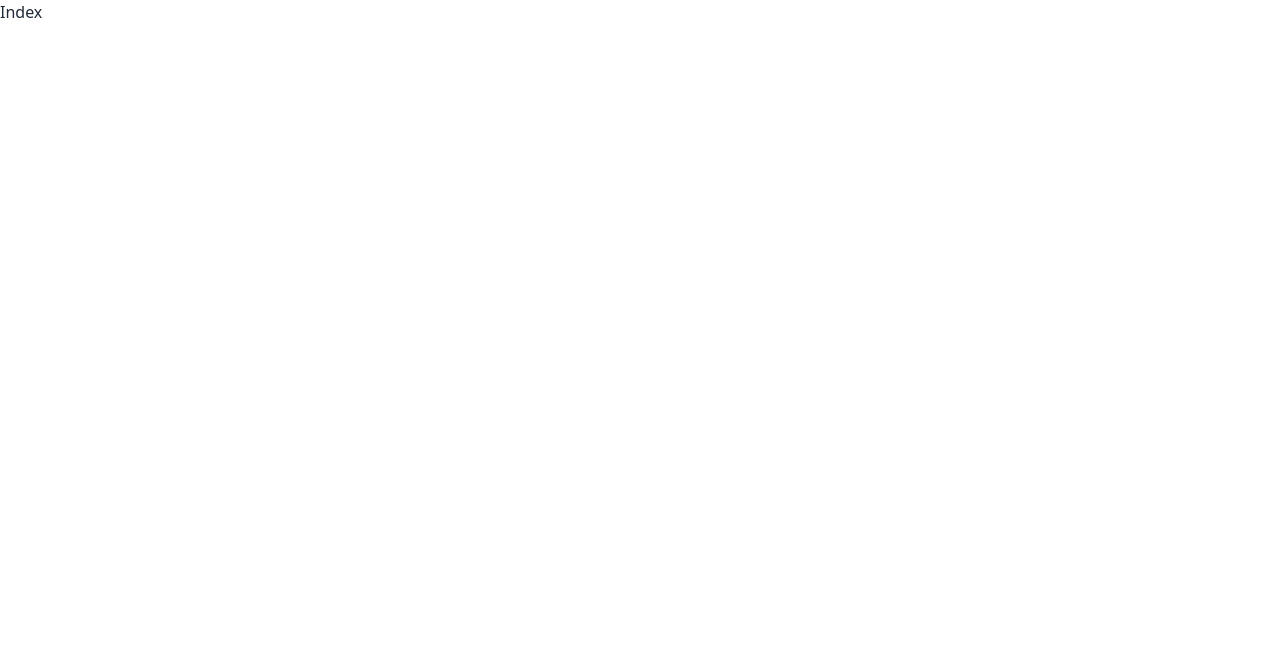
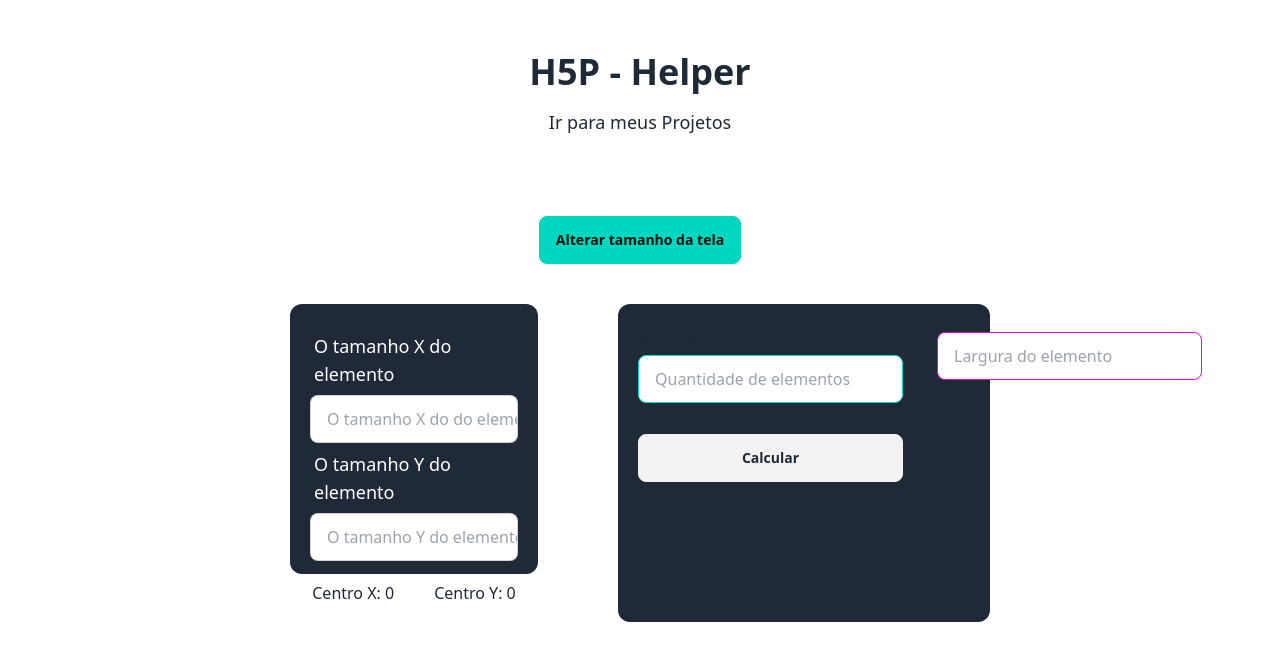
Before and after one commit to andrefelipe18/H5PNuxtHelper, a Nuxt app: page / in a window 1280 px wide. Shown: the top 660 px of the page. Built offline with nearby package versions, Linux system fonts and the light colour scheme.

Commit message:
Start the project

```diff
--- a/app.vue
+++ b/app.vue
@@ -1,5 +1,17 @@
 <template>
-  <div>
+  <NuxtLayout>
     <NuxtPage />
-  </div>
+  </NuxtLayout>
 </template>
+<style>
+input[type=number]::-webkit-inner-spin-button {
+  -webkit-appearance: none;
+
+}
+
+input[type=number] {
+  -moz-appearance: textfield;
+  appearance: textfield;
+
+}
+</style>
--- /dev/null
+++ b/assets/css/index.css
@@ -0,0 +1,5 @@
+html,
+body,
+#__nuxt {
+  @apply w-full h-full scroll-smooth;
+}
--- /dev/null
+++ b/components/MoreElementsCenter.vue
@@ -0,0 +1,71 @@
+<script setup lang="ts">
+import { useStorage } from '@vueuse/core'
+
+const screenSizeX = useStorage('screenSizeX', 0);
+const screenSizeY = useStorage('screenSizeY', 0);
+
+const elementCount = ref<Number | undefined>();
+const elementsArray = computed(() => Array(elementCount.value).fill(undefined));
+const elementSizes = ref([]);
+const elementPositions = ref<Number[]>([]);
+
+// O maximo de elementos é 5
+watch([elementCount], () => {
+    if (Number(elementCount.value) > 5) {
+        elementCount.value = 5;
+    }
+});
+
+const calculatePositions = () => {
+    const totalElementWidth = elementSizes.value.reduce((sum, size) => sum + size, 0);
+    const totalSpaceWidth = (Number(elementCount.value) - 1) * 15;
+    const totalWidth = totalElementWidth + totalSpaceWidth;
+    const remainingSpace = screenSizeX.value - totalWidth;
+    const leftSpace = remainingSpace / 2;
+
+    elementPositions.value = elementSizes.value.map((size, index) => {
+        const previousElementsWidth = elementSizes.value.slice(0, index).reduce((sum, size) => sum + size, 0);
+        const previousSpacesWidth = index * 15;
+        return leftSpace + previousElementsWidth + previousSpacesWidth;
+    });
+};
+</script>
+<template>
+    <div class="container bg-gray-800 p-5 rounded-xl w-[30%] min-h-[318px]">
+        <div class="flex flex-col lg:flex-row">
+
+            <div class="flex flex-col">
+                <!-- Pega a quantidade de elementos -->
+                <div class="join join-vertical">
+                    <div class="label">
+                        <span class="label-text-alt">Quantos elementos?</span>
+                    </div>
+                    <input type="number" v-model.number="elementCount" placeholder="Quantidade de elementos"
+                        class="input input-bordered input-accent" />
+                    <div class="label">
+                        <span class="label-text-alt">Max 5</span>
+                    </div>
+                </div>
+                <button class="btn" @click="calculatePositions">Calcular</button>
+            </div>
+            <div class="divider lg:divider-horizontal"></div>
+
+            <!-- Pega o tamanho do elemento -->
+            <div class="join join-vertical">
+                <!-- Para cada elemento vai perguntar a largura -->
+                <div v-for="(element, index) in elementsArray" :key="index"
+                    class="flex flex-col items-center justify-center">
+                    <input v-model.number="elementSizes[index]" type="number" placeholder="Largura do elemento"
+                        class="mt-2 input input-bordered input-secondary" />
+                </div>
+            </div>
+        </div>
+
+        <div class="flex justify-center gap-10 mx-auto">
+            <div v-for="(position, index) in elementPositions" :key="index">
+                <p>Elemento {{ index + 1 }}: {{ position }} pixels</p>
+            </div>
+        </div>
+    </div>
+</template>
+<style scoped></style>
--- /dev/null
+++ b/components/OneElementCenter.vue
@@ -0,0 +1,45 @@
+<script setup lang="ts">
+import { useStorage } from '@vueuse/core'
+
+const screenSizeX = useStorage('screenSizeX', 0);
+const screenSizeY = useStorage('screenSizeY', 0);
+const screenFullSizeX = useStorage('screenFullSizeX', 0);
+const screenFullSizeY = useStorage('screenFullSizeY', 0);
+
+const elementSizeX = ref<Number>();
+const elementSizeY = ref<Number>();
+
+const centerX = computed(() => {
+    let diferenca = Number(screenFullSizeX.value) - Number(screenSizeX.value);
+    return (screenSizeX.value && elementSizeX.value) ? (Number(screenSizeX.value) - Number(elementSizeX.value)) / 2 + diferenca : 0;
+});
+
+const centerY = computed(() => {
+    let diferenca = Number(screenFullSizeY.value) - Number(screenSizeY.value);
+    return (screenSizeY.value && elementSizeY.value) ? (Number(screenSizeY.value) - Number(elementSizeY.value)) / 2 + diferenca : 0;
+});
+</script>
+<template>
+    <div class="container bg-gray-800 p-5 rounded-xl w-[20%] max-h-[270px]">
+        <div class="flex flex-col text-primary">
+            <!-- Pega o tamanho do elemento -->
+            <div class="join join-vertical">
+                <div class="label">
+                    <span class="label-text-alt text-white text-lg">O tamanho X do elemento</span>
+                </div>
+                <input type="number" v-model="elementSizeX" placeholder="O tamanho X do do elemento"
+                    class="w-full input input-bordered" />
+                <div class="label">
+                    <span class="label-text-alt text-white text-lg">O tamanho Y do elemento</span>
+                </div>
+                <input type="number" v-model="elementSizeY" placeholder="O tamanho Y do elemento"
+                    class="w-full input input-bordered" />
+            </div>
+        </div>
+
+        <div class="flex gap-10 mt-5 justify-center">
+            <p>Centro X: {{ centerX }}</p>
+            <p>Centro Y: {{ centerY }}</p>
+        </div>
+    </div>
+</template>
--- /dev/null
+++ b/components/ScreenSizeModal.vue
@@ -0,0 +1,62 @@
+<script setup lang="ts">
+import { useStorage } from '@vueuse/core'
+
+const screenFullSizeX = useStorage('screenFullSizeX', 0);
+const screenFullSizeY = useStorage('screenFullSizeY', 0);
+const screenSizeX = useStorage('screenSizeX', 0);
+const screenSizeY = useStorage('screenSizeY', 0);
+
+watch([screenSizeX], () => {
+    useStorage('screenSizeX', screenSizeX.value);
+});
+
+watch([screenSizeY], () => {
+    useStorage('screenSizeY', screenSizeX.value);
+});
+</script>
+<template>
+    <!-- Open the modal using ID.showModal() method -->
+    <button class="btn btn-accent" onclick="screensizeModal.showModal()">Alterar tamanho da tela</button>
+    <dialog id="screensizeModal" class="modal">
+        <div class="modal-box">
+
+            <div class="flex">
+                <div class="join join-vertical">
+                    <div class="label">
+                        <span class="label-text-alt">O tamanho X da tela</span>
+                    </div>
+                    <input type="number" v-model="screenFullSizeX" placeholder="O tamanho da tela completo"
+                        class="w-full max-w-xs input input-bordered input-accent" />
+                    <div class="label">
+                        <span class="label-text-alt">O tamanho Y da tela</span>
+                    </div>
+                    <input type="number" v-model="screenFullSizeY" placeholder="O tamanho da tela completo"
+                        class="w-full max-w-xs input input-bordered input-accent" />
+                </div>
+
+                <div class="divider lg:divider-horizontal"></div>
+
+                <div class="join join-vertical">
+                    <div class="label">
+                        <span class="label-text-alt">O tamanho X da tela útil</span>
+                    </div>
+                    <input type="number" v-model="screenSizeX" placeholder="O tamanho da tela útil"
+                        class="w-full max-w-xs input input-bordered input-primary" />
+                    <div class="label">
+                        <span class="label-text-alt">O tamanho Y da tela útil</span>
+                    </div>
+                    <input type="number" v-model="screenSizeY" placeholder="O tamanho da tela útil"
+                        class="w-full max-w-xs input input-bordered input-primary" />
+                </div>
+            </div>
+
+
+            <div class="modal-action">
+                <form method="dialog">
+                    <button class="mt-4 btn">Salvar</button>
+                </form>
+            </div>
+        </div>
+    </dialog>
+</template>
+<style scoped></style>
--- /dev/null
+++ b/layouts/default.vue
@@ -0,0 +1,5 @@
+<template>
+    <div class="w-full h-full flex flex-col items-center">
+        <slot />
+    </div>
+</template>
--- a/nuxt.config.ts
+++ b/nuxt.config.ts
@@ -2,9 +2,9 @@
 export default defineNuxtConfig({
   devtools: { enabled: true },
 
-  modules: ["@pinia/nuxt",  '@vueuse/nuxt', '@nuxtjs/tailwindcss'],
+  modules: ["@pinia/nuxt", "@vueuse/nuxt", "@nuxtjs/tailwindcss"],
 
   pinia: {
-    storesDirs: ['./stores/**'],
+    storesDirs: ["./stores/**"],
   },
 });
--- a/pages/index.vue
+++ b/pages/index.vue
@@ -1,7 +1,20 @@
 <script setup lang="ts">
-
+definePageMeta({
+    layout: 'default'
+})
 </script>
 <template>
-    <h1>Index</h1>
+    <main class="w-full flex flex-col p-5">
+        <h1 class="text-4xl font-bold text-center mt-8">H5P - Helper</h1>
+        <p class="text-lg text-center mt-4">Ir para meus Projetos</p>
+
+        <div class="mt-20 flex justify-center">
+            <ScreenSizeModal />
+        </div>
+        <div class="mt-10 flex justify-center gap-20">
+            <OneElementCenter />
+            <MoreElementsCenter />
+        </div>
+    </main>
 </template>
 <style scoped></style>
--- /dev/null
+++ b/stores/useScreenSizesStore.ts
@@ -0,0 +1,31 @@
+import { useStorage } from '@vueuse/core'
+export const useScreenSizeStore = defineStore('ScreenSize', {
+    state: () => ({
+        screenFullSizeX: useStorage('screenFullSizeX', 0),
+        screenFullSizeY: useStorage('screenFullSizeY', 0),
+        screenSizeX: useStorage('screenSizeX', 0),
+        screenSizeY: useStorage('screenSizeY', 0),
+    }),
+
+    getters: {
+        getScreenFullSizeX: (state) => state.screenFullSizeX,
+        getScreenFullSizeY: (state) => state.screenFullSizeY,
+        getScreenSizeX: (state) => state.screenSizeX,
+        getScreenSizeY: (state) => state.screenSizeY,
+    },
+
+    actions: {
+        setScreenFullSizeX(value: number){
+            this.screenFullSizeX = value
+        },
+        setScreenFullSizeY(value: number){
+            this.screenFullSizeY = value
+        },
+        setScreenSizeX(value: number){
+            this.screenSizeX = value
+        },
+        setScreenSizeY(value: number){
+            this.screenSizeY = value
+        },
+    },
+})
```
